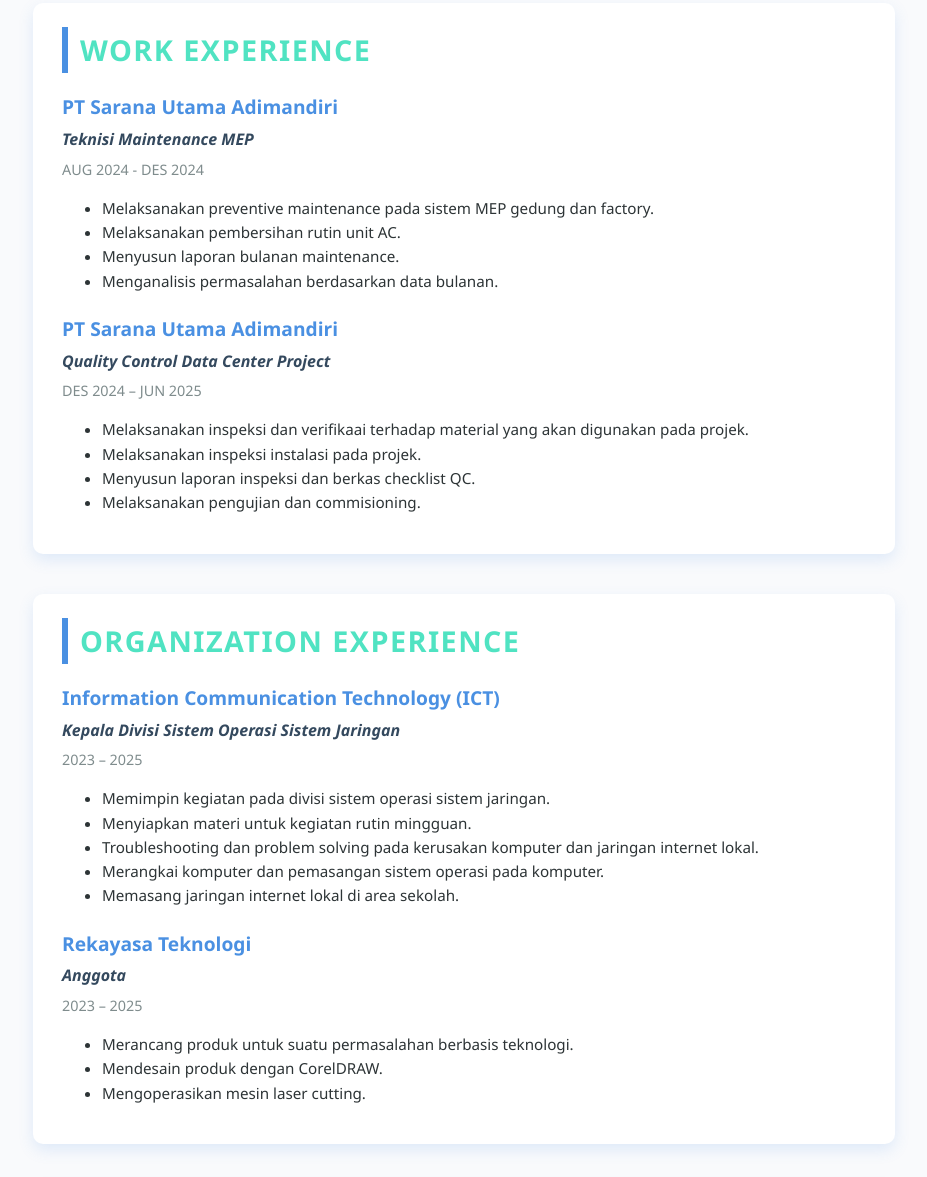
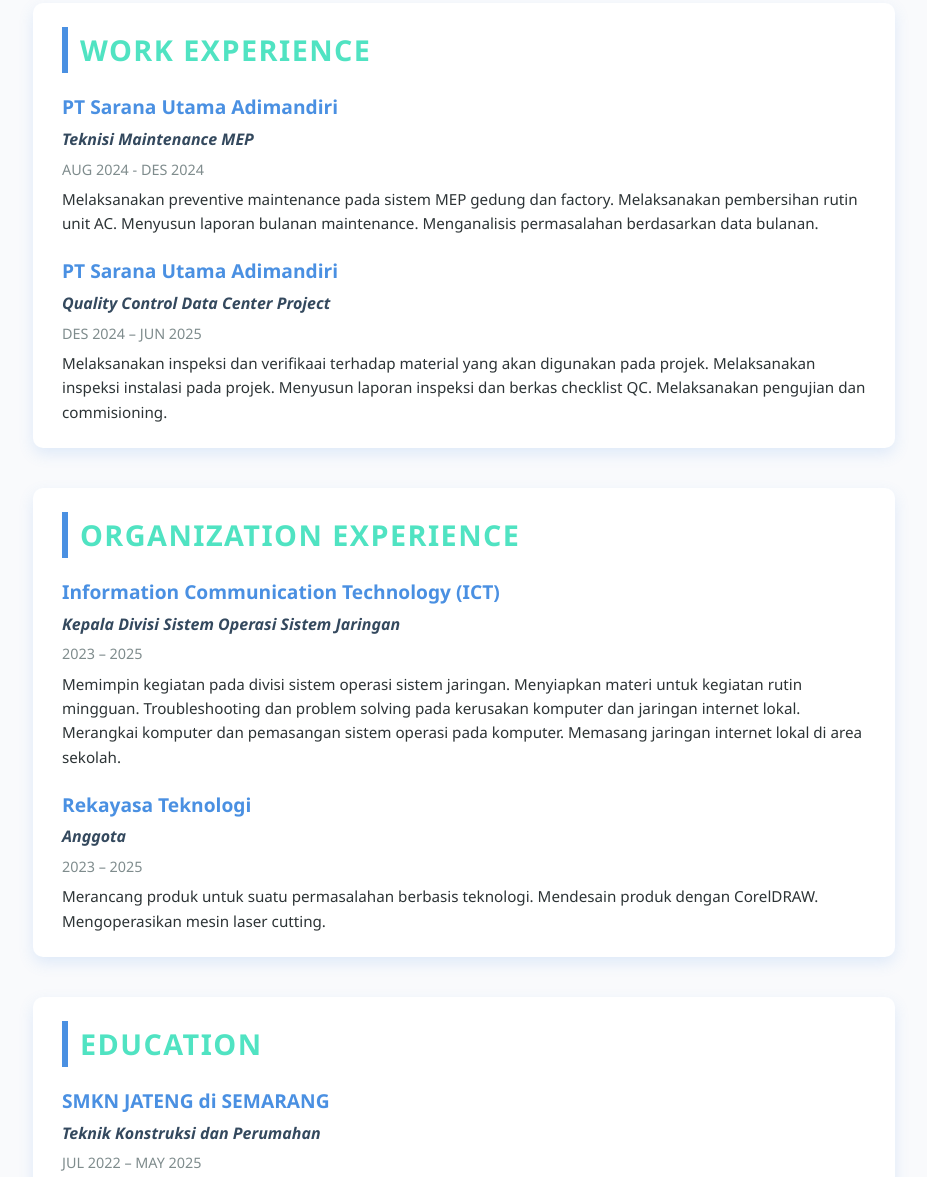
Before and after one commit to achmadromi/profile, a plain HTML site: page index.html in a window 1280 px wide. Shown: the part 468-1645 px from the top of the page, without its empty margins (176-1103 px from the left). Drawn offline with Linux system fonts and the light colour scheme.

Commit message:
update pict

```diff
--- a/index.html
+++ b/index.html
@@ -170,7 +170,7 @@
 <body>
   <div class="container">
     <header>
-      <img src="https://via.placeholder.com/140" alt="Your Photo" />
+      <img src="pict.jpg" alt="Your Photo" />
       <div>
         <h1>Achmad Romi Basyasyah</h1>
         <p>
@@ -194,12 +194,10 @@
         <div class="role">Teknisi Maintenance MEP</div>
         <div class="dates">AUG 2024 - DES 2024</div>
         <div class="description">
-          <ul>
-            <li>Melaksanakan preventive maintenance pada sistem MEP gedung dan factory.</li>
-            <li>Melaksanakan pembersihan rutin unit AC.</li>
-            <li>Menyusun laporan bulanan maintenance.</li>
-            <li>Menganalisis permasalahan berdasarkan data bulanan.</li>
-          </ul>
+          Melaksanakan preventive maintenance pada sistem MEP gedung dan factory.
+          Melaksanakan pembersihan rutin unit AC.
+          Menyusun laporan bulanan maintenance.
+          Menganalisis permasalahan berdasarkan data bulanan.
         </div>
       </div>
 
@@ -208,12 +206,10 @@
         <div class="role">Quality Control Data Center Project</div>
         <div class="dates">DES 2024 – JUN 2025</div>
         <div class="description">
-          <ul>
-            <li>Melaksanakan inspeksi dan verifikaai terhadap material yang akan digunakan pada projek.</li>
-            <li>Melaksanakan inspeksi instalasi pada projek.</li>
-            <li>Menyusun laporan inspeksi dan berkas checklist QC.</li>
-            <li>Melaksanakan pengujian dan commisioning.</li>
-          </ul>
+          Melaksanakan inspeksi dan verifikaai terhadap material yang akan digunakan pada projek.
+          Melaksanakan inspeksi instalasi pada projek.
+          Menyusun laporan inspeksi dan berkas checklist QC.
+          Melaksanakan pengujian dan commisioning.
         </div>
       </div>
     </section>
@@ -226,13 +222,11 @@
         <div class="role">Kepala Divisi Sistem Operasi Sistem Jaringan</div>
         <div class="dates">2023 – 2025</div>
         <div class="description">
-          <ul>
-            <li>Memimpin kegiatan pada divisi sistem operasi sistem jaringan.</li>
-            <li>Menyiapkan materi untuk kegiatan rutin mingguan.</li>
-            <li>Troubleshooting dan problem solving pada kerusakan komputer dan jaringan internet lokal.</li>
-            <li>Merangkai komputer dan pemasangan sistem operasi pada komputer.</li>
-            <li>Memasang jaringan internet lokal di area sekolah.</li>
-          </ul>
+          Memimpin kegiatan pada divisi sistem operasi sistem jaringan.
+          Menyiapkan materi untuk kegiatan rutin mingguan.
+          Troubleshooting dan problem solving pada kerusakan komputer dan jaringan internet lokal.
+          Merangkai komputer dan pemasangan sistem operasi pada komputer.
+          Memasang jaringan internet lokal di area sekolah.
         </div>
       </div>
       <div class="item">
@@ -240,11 +234,9 @@
         <div class="role">Anggota</div>
         <div class="dates">2023 – 2025</div>
         <div class="description">
-          <ul>
-            <li>Merancang produk untuk suatu permasalahan berbasis teknologi.</li>
-            <li>Mendesain produk dengan CorelDRAW.</li>
-            <li>Mengoperasikan mesin laser cutting.</li>
-          </ul>
+          Merancang produk untuk suatu permasalahan berbasis teknologi.
+          Mendesain produk dengan CorelDRAW.
+          Mengoperasikan mesin laser cutting.
         </div>
       </div>
     </section>
@@ -278,11 +270,9 @@
     <section id="additional-information">
       <h2>Additional Information</h2>
       <p>
-        <ul>
-          <li>Training basic MEP selama 1 bulan di Development Center PT Sarana Utama Adimandiri</li>
-          <li>Sertifikasi Tukang Besi Beton oleh LPJK</li>
-          <li>5 Tim terbaik Jawa Tengah kategori SMK pada KIHAJAR STEM 2023</li>
-        </ul>
+        Training basic MEP selama 1 bulan di Development Center PT Sarana Utama Adimandiri
+        Sertifikasi Tukang Besi Beton oleh LPJK
+        5 Tim terbaik Jawa Tengah kategori SMK pada KIHAJAR STEM 2023
       </p>
     </section>
 
```
